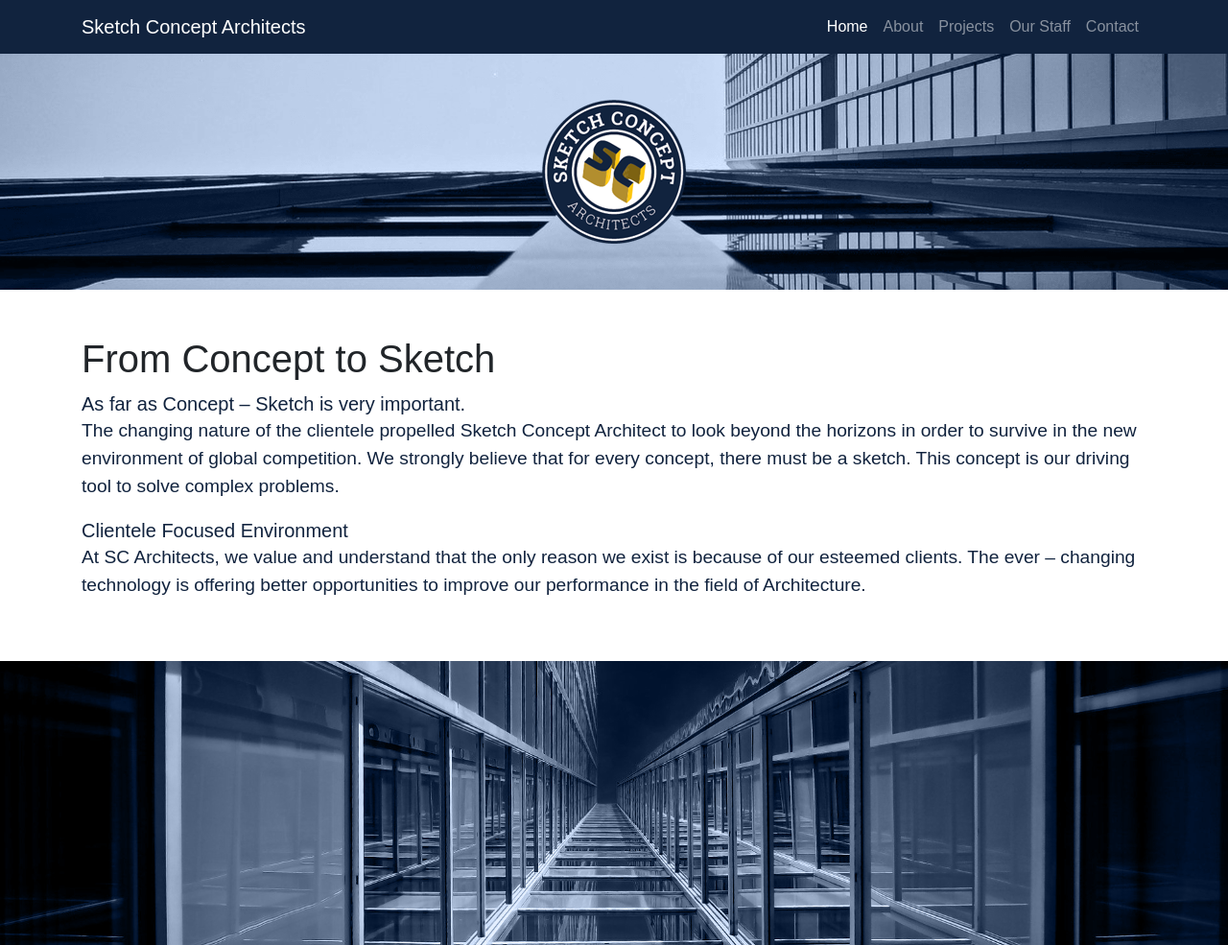
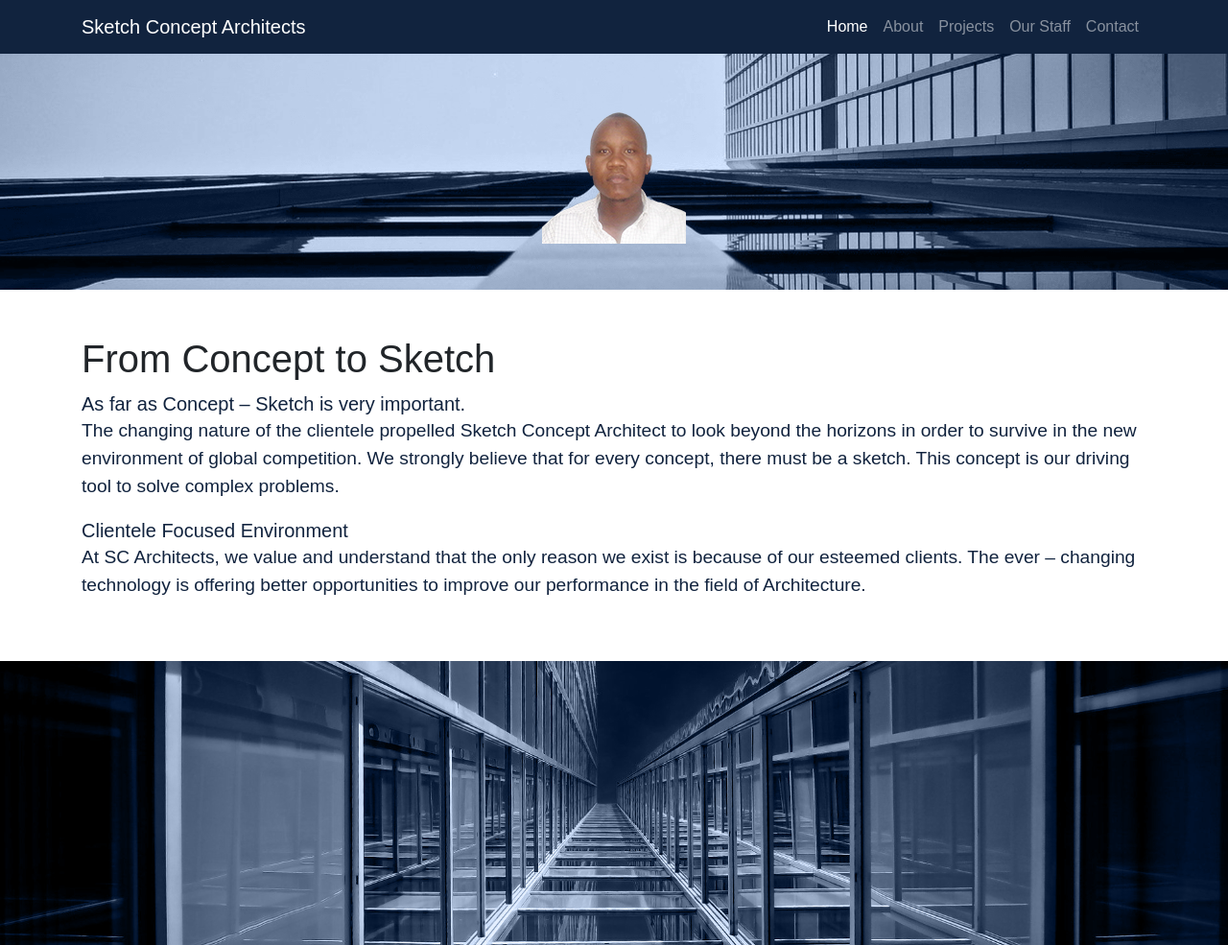
Before and after one commit to aimasoud/sketch, a website: page index.html in a window 1280 px wide. Shown: the top 985 px of the page at 96% size. Drawn offline with Linux system fonts and the light colour scheme; files whose address does not match are found by name.

Commit message:
Update index.html

```diff
--- a/index.html
+++ b/index.html
@@ -56,7 +56,7 @@
 
   <!-- Header - set the background image for the header in the line below -->
   <header class="py-5 bg-image-full" style="background-image: url('img/Hero1.png');">
-    <img class="img-fluid d-block mx-auto" src="img/sclogo.png" alt="">
+    <img class="img-fluid d-block mx-auto" src="img/bakari.png" alt="">
   </header>
 
   <!-- Content section -->
```
